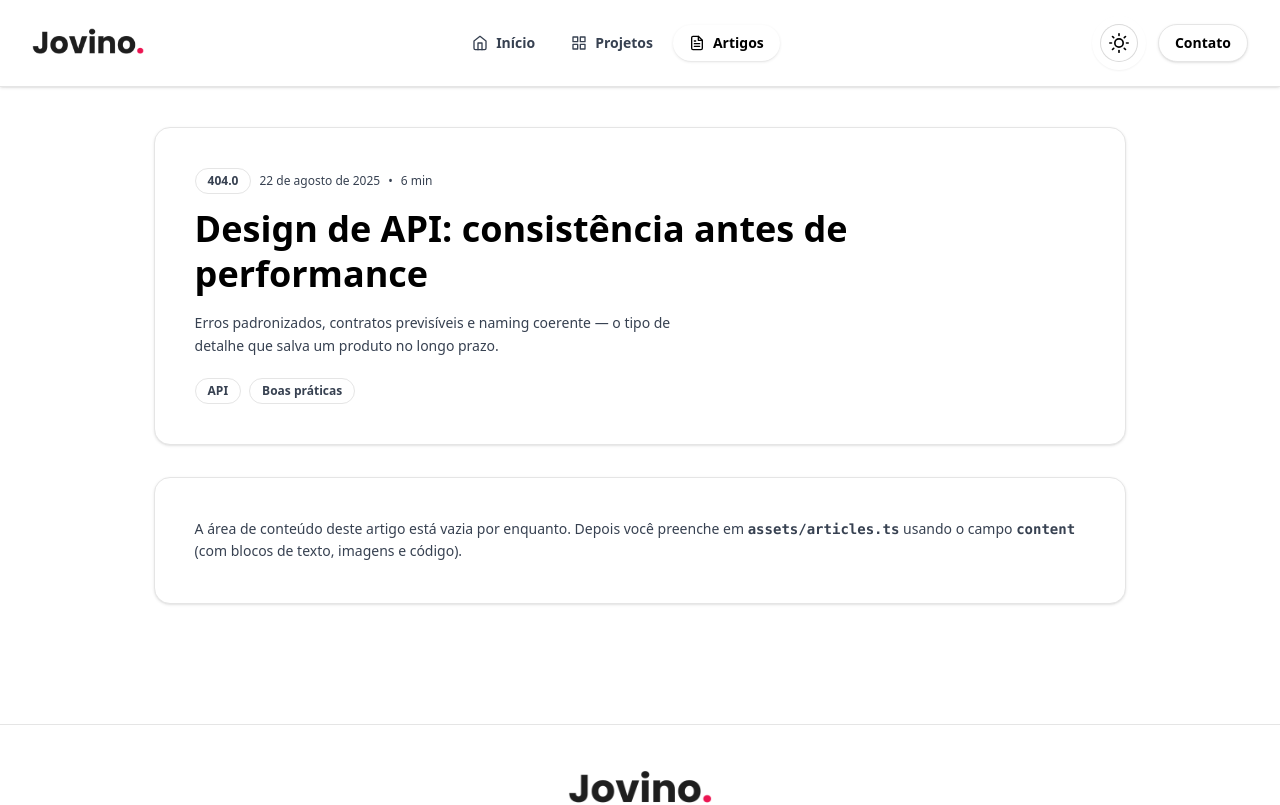
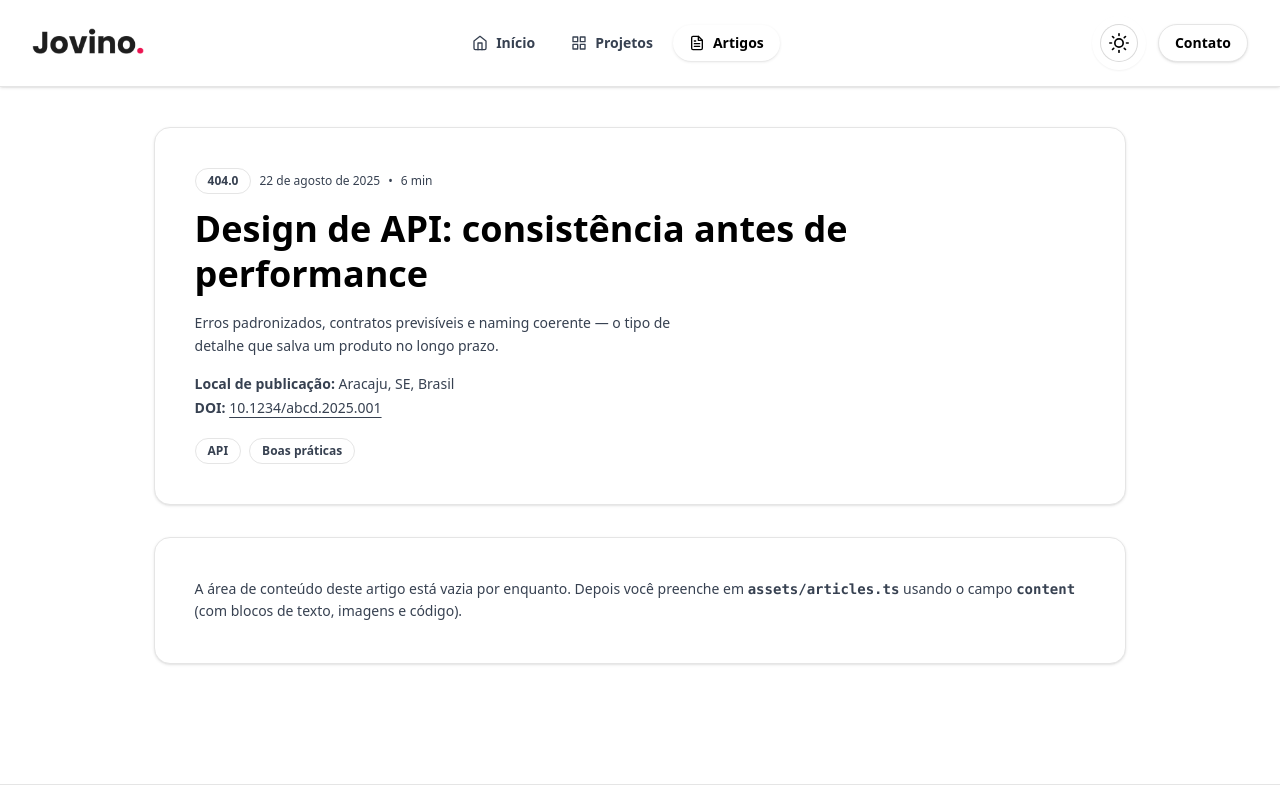
Before and after one commit to Jovinull/portfolio, a Next.js app: page /articles/api-design-consistencia in a window 1280 px wide. Shown: the top 805 px of the page. Built offline with nearby package versions, Linux system fonts and the light colour scheme; no server answers; a web font is replaced by a local one.

Commit message:
feat: adição de local de publicação e DOI

```diff
--- a/assets/articles.ts
+++ b/assets/articles.ts
@@ -11,6 +11,8 @@ export const articlesData: readonly ArticleItem[] = [
     tags: ['AdonisJS', 'RBAC', 'Arquitetura'],
     highlight: true,
     frequency: '98.7 FM',
+    publicationLocation: 'Aracaju, SE, Brasil',
+    doi: '10.1234/abcd.2025.001',
   },
   {
     slug: 'nextjs-ux-portfolio',
@@ -22,6 +24,8 @@ export const articlesData: readonly ArticleItem[] = [
     tags: ['Next.js', 'UI/UX', 'Front-end'],
     highlight: true,
     frequency: '221 Hz',
+    publicationLocation: 'Aracaju, SE, Brasil',
+    doi: '10.1234/abcd.2025.001',
   },
   {
     slug: 'iot-esp32-mqtt-hivemq',
@@ -32,6 +36,8 @@ export const articlesData: readonly ArticleItem[] = [
     readTime: '11 min',
     tags: ['ESP32', 'MQTT', 'IoT'],
     frequency: 'CH-07',
+    publicationLocation: 'Aracaju, SE, Brasil',
+    doi: '10.1234/abcd.2025.001'
   },
   {
     slug: 'ia-local-identidade-visual',
@@ -42,6 +48,8 @@ export const articlesData: readonly ArticleItem[] = [
     readTime: '10 min',
     tags: ['IA', 'Privacidade', 'Imagens'],
     frequency: '13.6 kHz',
+    publicationLocation: 'Aracaju, SE, Brasil',
+    doi: '10.1234/abcd.2025.001'
   },
   {
     slug: 'api-design-consistencia',
@@ -52,5 +60,7 @@ export const articlesData: readonly ArticleItem[] = [
     readTime: '6 min',
     tags: ['API', 'Boas práticas'],
     frequency: '404.0',
+    publicationLocation: 'Aracaju, SE, Brasil',
+    doi: '10.1234/abcd.2025.001'
   },
 ]
--- a/components/articles/ArticleHeader.tsx
+++ b/components/articles/ArticleHeader.tsx
@@ -7,8 +7,25 @@ function fmtDate(iso?: string) {
   return d.toLocaleDateString('pt-BR', { year: 'numeric', month: 'long', day: '2-digit' })
 }
 
+function doiToUrl(doi?: string) {
+  if (!doi) return null
+
+  const clean = String(doi)
+    .trim()
+    .replace(/^https?:\/\/(dx\.)?doi\.org\//i, '')
+    .trim()
+
+  if (!clean) return null
+
+  return {
+    label: clean,
+    href: `https://doi.org/${clean}`,
+  }
+}
+
 export default function ArticleHeader({ item }: Readonly<{ item: ArticleItem }>) {
   const date = fmtDate(item.dateISO)
+  const doi = doiToUrl(item.doi)
 
   return (
     <header className="rounded-2xl border border-theme bg-theme p-6 shadow-sm backdrop-blur-md md:p-10">
@@ -30,6 +47,30 @@ export default function ArticleHeader({ item }: Readonly<{ item: ArticleItem }>)
         {item.summary}
       </p>
 
+      {(item.publicationLocation || doi) ? (
+        <div className="mt-4 space-y-1">
+          {item.publicationLocation ? (
+            <p className="text-sm text-theme-secondary">
+              <span className="font-semibold">Local de publicação:</span> {item.publicationLocation}
+            </p>
+          ) : null}
+
+          {doi ? (
+            <p className="text-sm text-theme-secondary">
+              <span className="font-semibold">DOI:</span>{' '}
+              <a
+                href={doi.href}
+                target="_blank"
+                rel="noreferrer"
+                className="underline underline-offset-4 transition hover:text-theme"
+              >
+                {doi.label}
+              </a>
+            </p>
+          ) : null}
+        </div>
+      ) : null}
+
       {item.tags?.length ? (
         <div className="mt-5 flex flex-wrap gap-2">
           {item.tags.map((t) => (
--- a/components/articles/ArticleListItem.tsx
+++ b/components/articles/ArticleListItem.tsx
@@ -8,8 +8,18 @@ function fmtDate(iso?: string) {
   return d.toLocaleDateString('pt-BR', { year: 'numeric', month: 'short', day: '2-digit' })
 }
 
+function doiLabel(doi?: string) {
+  if (!doi) return null
+  const clean = String(doi)
+    .trim()
+    .replace(/^https?:\/\/(dx\.)?doi\.org\//i, '')
+    .trim()
+  return clean || null
+}
+
 export default function ArticleListItem({ item }: Readonly<{ item: ArticleItem }>) {
   const date = fmtDate(item.dateISO)
+  const doi = doiLabel(item.doi)
 
   return (
     <article className="group rounded-2xl border border-theme bg-theme p-4 shadow-sm transition hover:bg-theme-secondary md:p-5">
@@ -62,6 +72,22 @@ export default function ArticleListItem({ item }: Readonly<{ item: ArticleItem }
             {item.summary}
           </p>
 
+          {(item.publicationLocation || doi) ? (
+            <p className="mt-2 text-xs text-theme-secondary">
+              {item.publicationLocation ? (
+                <>
+                  <span className="font-semibold">Local:</span> {item.publicationLocation}
+                </>
+              ) : null}
+              {item.publicationLocation && doi ? <span> • </span> : null}
+              {doi ? (
+                <>
+                  <span className="font-semibold">DOI:</span> {doi}
+                </>
+              ) : null}
+            </p>
+          ) : null}
+
           {item.tags?.length ? (
             <div className="mt-3 flex flex-wrap gap-2">
               {item.tags.map((t) => (
--- a/types/assets/articles.ts
+++ b/types/assets/articles.ts
@@ -33,4 +33,7 @@ export type ArticleItem = Readonly<{
    * Pode ficar vazio agora — você preenche depois.
    */
   content?: readonly ArticleBlock[]
+
+  doi?: string
+  publicationLocation?: string
 }>
```
